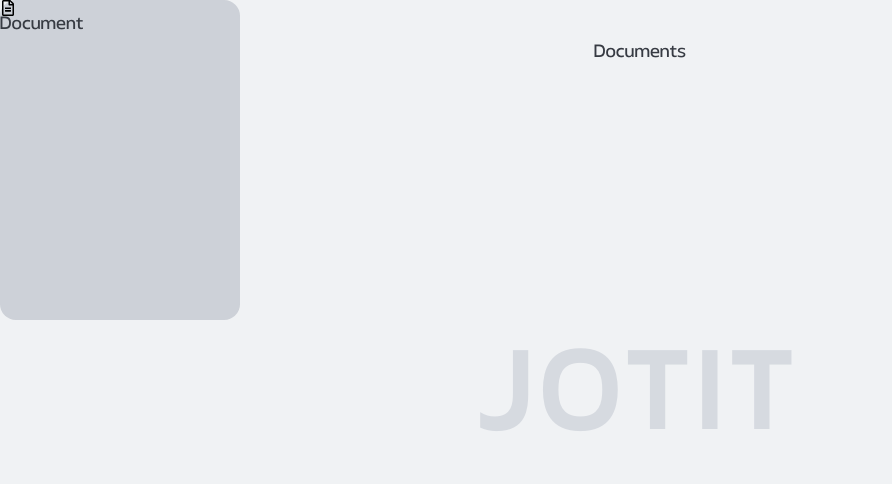
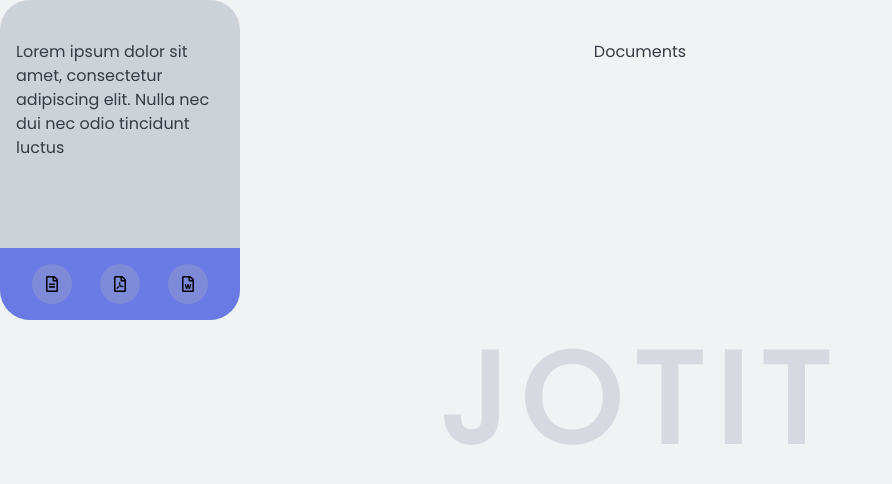
Before and after one commit to josephchay/jotit, a React (Vite) app: page / in a window 1280 px wide. Shown: the top 484 px of the page, without its empty margins (0-892 px from the left). Built offline with nearby package versions, Linux system fonts and the light colour scheme.

Commit message:
designed doc

```diff
--- a/src/App.jsx
+++ b/src/App.jsx
@@ -4,7 +4,7 @@
 export default function App() {
   return (
     <div
-      className="relative w-full h-screen bg-primary-50"
+      className="relative w-full h-screen bg-secondary-50"
     >
       <Background />
       <Document />
--- a/src/components/Background.jsx
+++ b/src/components/Background.jsx
@@ -4,12 +4,12 @@
       className="fixed z-[2] w-full h-screen"
     >
       <div
-        className="flex justify-center absolute text-primary-700 w-full py-10"
+        className="flex justify-center absolute text-secondary-700 w-full py-10"
       >
         Documents
       </div>
       <h1
-        className="absolute top-1/2 left-1/2 -translate-x-1/2 -translate-y-1/2 text-8xl font-bold leading-none tracking-widest text-primary-100"
+        className="absolute top-1/2 left-1/2 -translate-x-1/2 -translate-y-1/2 text-9xl font-bold leading-none tracking-widest text-secondary-100"
       >
         JOTIT
       </h1>
--- a/src/components/Document.jsx
+++ b/src/components/Document.jsx
@@ -1,4 +1,4 @@
-import { FaRegFileAlt } from "react-icons/fa";
+import { FaRegFileAlt, FaRegFilePdf, FaRegFileWord } from "react-icons/fa";
 
 export const Document = () => {
   return (
@@ -6,14 +6,42 @@
       className="fixed z-[3] w-full h-full"
     >
       <div
-        className="relative w-60 h-80 rounded-2xl bg-primary-300/50"
+        className="relative w-60 h-80 rounded-[30px] px-4 py-10 bg-secondary-300/50 overflow-hidden"
       >
-        <FaRegFileAlt />
         <p
-          className="text-primary-700 leading-4"
+          className="text-md text-secondary-700"
         >
-          Document
+          Lorem ipsum dolor sit amet, consectetur adipiscing elit. Nulla nec dui nec odio tincidunt luctus
         </p>
+        <div
+          className="absolute bottom-0 left-0 w-full px-8 py-4 bg-primary-500/70"
+        >
+          <div
+            className="flex items-center justify-between"
+          >
+            <span
+              className="bg-secondary-300/30 rounded-full p-3"
+            >
+              <FaRegFileAlt
+                color="#000"
+              />
+            </span>
+            <span
+              className="bg-secondary-300/30 rounded-full p-3"
+            >
+              <FaRegFilePdf
+                color="#000"
+              />
+            </span>
+            <span
+              className="bg-secondary-300/30 rounded-full p-3"
+            >
+              <FaRegFileWord
+                color="#000"
+              />
+            </span>
+          </div>
+        </div>
       </div>
     </div>
   )
--- a/src/index.css
+++ b/src/index.css
@@ -18,5 +18,5 @@
 
 @font-face {
   font-family: "Meutas";
-  src: url("./assets/fonts/font.otf") format("opentype");
+  src: url("./assets/fonts/font2.otf") format("opentype");
 }
--- a/tailwind.config.js
+++ b/tailwind.config.js
@@ -8,6 +8,18 @@
     extend: {
       colors: {
         primary: {
+          50: 'hsl(232, 79%, 94%)',
+          100: 'hsl(232, 79%, 88%)',
+          200: 'hsl(232, 79%, 80%)',
+          300: 'hsl(232, 79%, 74%)',
+          400: 'hsl(232, 79%, 68%)',
+          500: 'hsl(232, 79%, 58%)',
+          600: 'hsl(232, 79%, 40%)',
+          700: 'hsl(232, 79%, 22%)',
+          800: 'hsl(232, 79%, 14%)',
+          900: 'hsl(232, 79%, 6%)'
+        },
+        secondary: {
           50: 'hsl(220, 15%, 95%)',
           100: 'hsl(220, 14%, 86%)',
           200: 'hsl(220, 13%, 80%)',
@@ -18,7 +30,7 @@
           700: 'hsl(220, 10%, 24%)',
           800: 'hsl(220, 10%, 16%)',
           900: 'hsl(220, 10%, 6%)',
-        },
+        }
       },
     },
   },
```
Also changed, not shown: src/assets/fonts/font2.otf (added).
